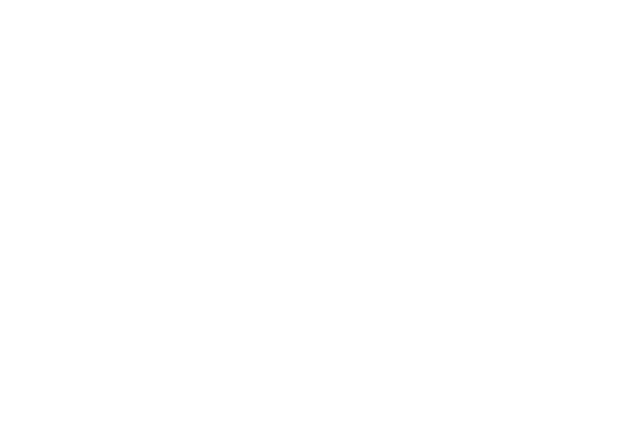
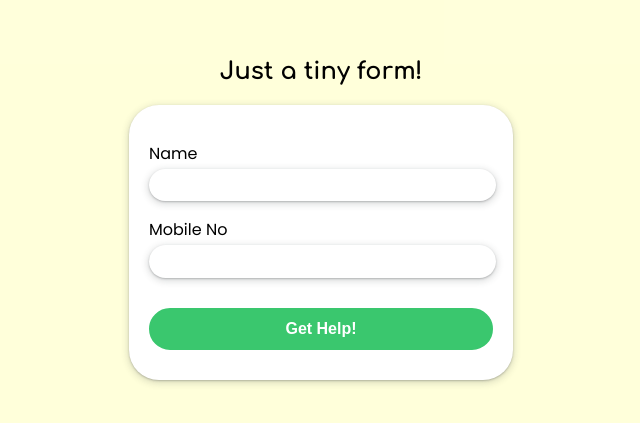
Before and after one commit to Ajinkya2000/helping-wheels, a React (Create React App) app in the folder client/: page / in a window 1280 px wide. Shown: the part 191-614 px from the top of the page, without its empty margins (319-959 px from the left). Built offline with nearby package versions, Linux system fonts and the light colour scheme; the HTML template or start-up script is replaced by a standard one.

Commit message:
add patient detail design

```diff
--- a/client/package.json
+++ b/client/package.json
@@ -13,6 +13,7 @@
     "react-map-gl": "^6.1.15",
     "react-map-gl-geocoder": "^2.1.6",
     "react-mapbox-gl-geocoder": "^1.1.0",
+    "react-router": "^5.2.0",
     "react-scripts": "4.0.3",
     "web-vitals": "^0.2.4",
     "workbox-background-sync": "^5.1.3",
--- a/client/src/App.js
+++ b/client/src/App.js
@@ -1,7 +1,12 @@
 import React from "react";
+import PatientDetails from "./components/PatientDetails";
 
 function App() {
-  return <div></div>;
+  return (
+    <div>
+      <PatientDetails />
+    </div>
+  );
 }
 
 export default App;
--- /dev/null
+++ b/client/src/components/PatientDetails/index.js
@@ -0,0 +1,37 @@
+import React, { useEffect } from "react";
+import { useHistory } from "react-router";
+
+import styles from "./index.module.css";
+
+function PatientDetails() {
+  const history = useHistory();
+  useEffect(() => {
+    if (window.localStorage.getItem("phone")) {
+      history.push("/");
+    }
+  }, []);
+
+  return (
+    <div className={styles.wrapper}>
+      <div className={styles.formDiv}>
+        <h2>Just a tiny form!</h2>
+        <form action="">
+          <div className={styles.formRow}>
+            <p>Name</p>
+            <input className={styles.input} type="text" />
+          </div>
+          <div className={styles.formRow}>
+            <p>Mobile No</p>
+            <input className={styles.input} type="text" />
+          </div>
+
+          <div>
+            <button type="submit">Get Help!</button>
+          </div>
+        </form>
+      </div>
+    </div>
+  );
+}
+
+export default PatientDetails;
--- /dev/null
+++ b/client/src/components/PatientDetails/index.module.css
@@ -0,0 +1,78 @@
+.wrapper {
+  height: 100vh;
+  display: flex;
+  align-items: center;
+  justify-content: center;
+  background-color: #ffffc7a6;
+}
+
+.formRow {
+  box-sizing: border-box;
+}
+
+form {
+  padding: 20px;
+  border-style: none;
+  background-color: white;
+  border-radius: 30px;
+  box-shadow: rgba(60, 64, 67, 0.3) 0px 1px 2px 0px,
+    rgba(60, 64, 67, 0.15) 0px 2px 6px 2px;
+}
+
+form p {
+  margin-bottom: 3px;
+  font-family: "Poppins", sans-serif;
+}
+
+.input {
+  line-height: 2;
+  padding: 3px 10px;
+  border-radius: 30px;
+  width: 95%;
+  border-style: none;
+  box-shadow: rgba(60, 64, 67, 0.3) 0px 1px 2px 0px,
+    rgba(60, 64, 67, 0.15) 0px 2px 6px 2px;
+}
+
+form textarea {
+  line-height: 2;
+  padding: 20px 10px;
+  border-radius: 30px;
+  border-style: none;
+  box-shadow: rgba(60, 64, 67, 0.3) 0px 1px 2px 0px,
+    rgba(60, 64, 67, 0.15) 0px 2px 6px 2px;
+}
+textarea:focus,
+input:focus {
+  outline: none;
+}
+
+form button {
+  padding: 10px;
+  background-color: #3ac76e;
+  color: white;
+  border-radius: 50px;
+  border-style: solid;
+  border-color: #3ac76e;
+  font-weight: bold;
+  margin: 10px 0;
+  margin-top: 30px;
+  width: 100%;
+  font-size: 1rem;
+}
+
+.formDiv {
+  width: 30%;
+  box-sizing: border-box;
+}
+
+.formDiv h2 {
+  text-align: center;
+  font-family: "Comfortaa", sans-serif;
+}
+
+@media only screen and (max-width: 768px) {
+  .formDiv {
+    width: 80%;
+  }
+}
```
Also changed, not shown: 1 other file (tests, documents, lock files or other folders).
